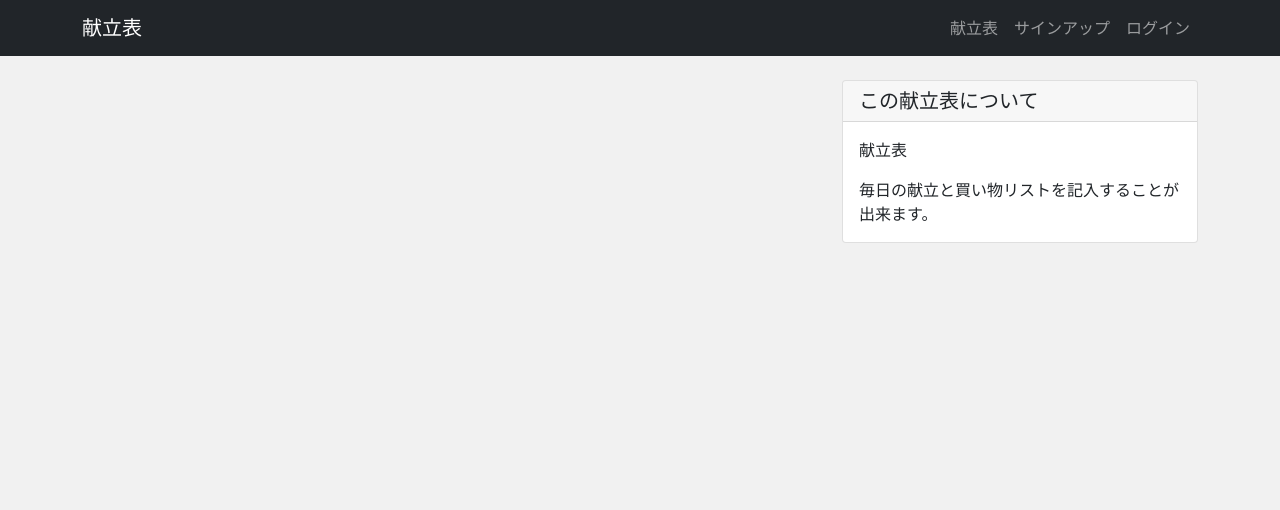
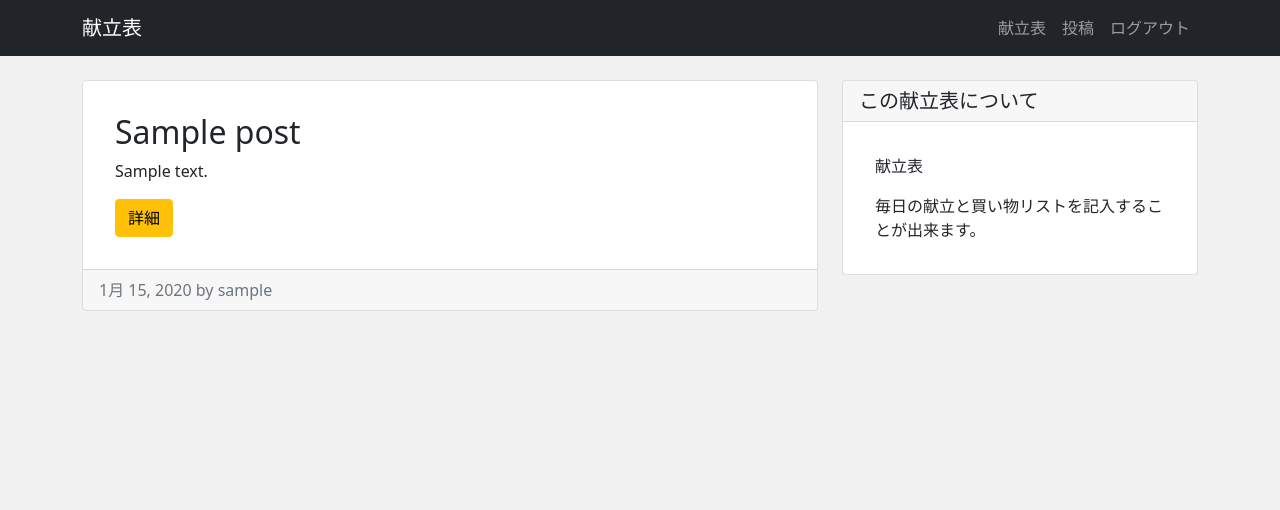
Before and after one commit to Suyuzui/class3_team1-project, a Django app: page /menu in a window 1280 px wide. Shown: the top 510 px of the page. Run offline with Django 3.2, Linux system fonts and the light colour scheme; a user stored in the database is signed in; tables that the repository leaves empty hold one stand-in row (values such as "Sample post"); some libraries are stand-ins or nearby versions.

Commit message:
投稿フォームの作成

```diff
--- a/config/settings.py
+++ b/config/settings.py
@@ -132,6 +132,6 @@ STATIC_URL = '/static/'
 DEFAULT_AUTO_FIELD = 'django.db.models.BigAutoField'
 
 SITE_ID = 1
-LOGIN_REDIRECT_URL = 'menu'
-ACCOUNT_LOGOUT_REDIRECT_URL = 'menu'
+LOGIN_REDIRECT_URL = '/menu'
+ACCOUNT_LOGOUT_REDIRECT_URL = '/menu'
 ACCOUNT_EMAIL_REDIFICATION = 'none'
--- a/config/urls.py
+++ b/config/urls.py
@@ -20,7 +20,7 @@ from cs3team1 import views as cs3team1_views
 urlpatterns = [
     path('', include('cs3team1.urls')),
     path('ingredients',cs3team1_views.ingredient,name='ingredient'),
-    path('menu', cs3team1_views.menu),
+    path('menu', include('cs3team1.urls')),
     path('recommendation', cs3team1_views.recommendation),
     path('recipe', cs3team1_views.recipe),
     path('admin/',admin.site.urls),
--- a/cs3team1/static/blog/css/style.css
+++ b/cs3team1/static/blog/css/style.css
@@ -19,3 +19,35 @@ main{
 .formpost {
     margin-bottom: 1rem;
 }
+
+.card-auth{
+    width: 400px;
+    border: 0;
+    border-radius: 1rem;
+    box-shadow: 0 0.2rem 0.2rem 0 rgba(0, 0, 0, 0.1);
+}
+
+.card-title{
+    margin-bottom: 2rem;
+    font-size: 1.5rem;
+}
+
+.card-body{
+    padding: 2rem;
+}
+
+.form-auth{
+    width: 100%;
+}
+
+.from-label-group{
+    margin-bottom: 1rem;
+}
+
+.from-label-group input{
+    border-radius: 2rem;
+}
+
+.form-control:focus{
+    box-shadow: none;
+}
--- a/cs3team1/templates/cs3team1/base.html
+++ b/cs3team1/templates/cs3team1/base.html
@@ -10,12 +10,12 @@
   <body>
     <nav class="navbar navbar-expand-lg navbar-dark bg-dark">
         <div class="container">
-            <a class="navbar-brand" href="cs3team1/menu.html">献立表</a>
+            <a class="navbar-brand" href="/menu">献立表</a>
             <ul class="navbar-nav ml-auto">
                 <li class="nav-item">
-                    <a class="nav-link" href="cs3team1/menu.html">献立表</a>
+                    <a class="nav-link" href="/menu">献立表</a>
                 </li>
-                {% if user.is_authenticreated %}
+                {% if user.is_authenticated %}
                     <li class="nav-item">
                         <a class="nav-link" href="{% url 'post_new' %}">投稿</a>
                     </li>
--- a/cs3team1/templates/cs3team1/home.html
+++ b/cs3team1/templates/cs3team1/home.html
@@ -15,7 +15,7 @@
         <li class="menu"><a href="{% url 'ingredient' %}">食材</a></li>
         <li class="menu"><a href="{% url 'recipe' %}">おすすめレシピ</a></li>
         <li class="menu"><a href="{% url 'home' %}">履歴</a></li>
-        <li class="menu"><a href="{% url 'menu' %}">献立表</a></li>
+        <li class="menu"><a href="{% url 'index' %}">献立表</a></li>
       </ul>
     </nav>
 
--- a/cs3team1/templates/cs3team1/menu.html
+++ b/cs3team1/templates/cs3team1/menu.html
@@ -8,7 +8,7 @@
         <div class="card-body">
           <h2 cass="card-title">{{ post.title }}</h2>
           <p cass="card-text">{{ post.content|truncatechars:100 }}</p>
-          <div class="btn btn-warnig">詳細</div>
+          <div class="btn btn-warning">詳細</div>
         </div>
         <div class="card-footer text-muted">
           {{ post.created|date }} by {{ post.author }}
--- a/cs3team1/urls.py
+++ b/cs3team1/urls.py
@@ -6,13 +6,13 @@ urlpatterns = [
     path('', views.home, name='home'),
     #path('', views.ingredient, name='ingredient'),
     path('ingredients', views.ingredient, name='ingredient'),
-    path('menu', views.menu, name='menu'),
+    #path('menu', views.menu, name='menu'),
     path('recommendation/<int:ingredients_id>', views.recommendation, name='recommendation'),
     path('recipe', views.recipe, name='recipe'),
     path('menu', views.IndexView.as_view(), name='index'),
-    path('menu/post/<int:pk>/', views.PostDetailView.as_view(), name='post_detail'),
-    path('menu/post/new', views.CreatePostView.as_view(), name='post_new'),
-    path('menu/post/<int:pk>/edit/', views.PostEditView.as_view(), name='post_edit'),
-    path('menu/post/<int:pk>/delete/', views.PostDeleteView.as_view(), name='post_delete'),
+    path('post/<int:pk>/', views.PostDetailView.as_view(), name='post_detail'),
+    path('post/new', views.CreatePostView.as_view(), name='post_new'),
+    path('post/<int:pk>/edit/', views.PostEditView.as_view(), name='post_edit'),
+    path('post/<int:pk>/delete/', views.PostDeleteView.as_view(), name='post_delete'),
 
 ]
```
Also changed, not shown: accounts/templates/accounts/login.html (+17 -0 lines).
